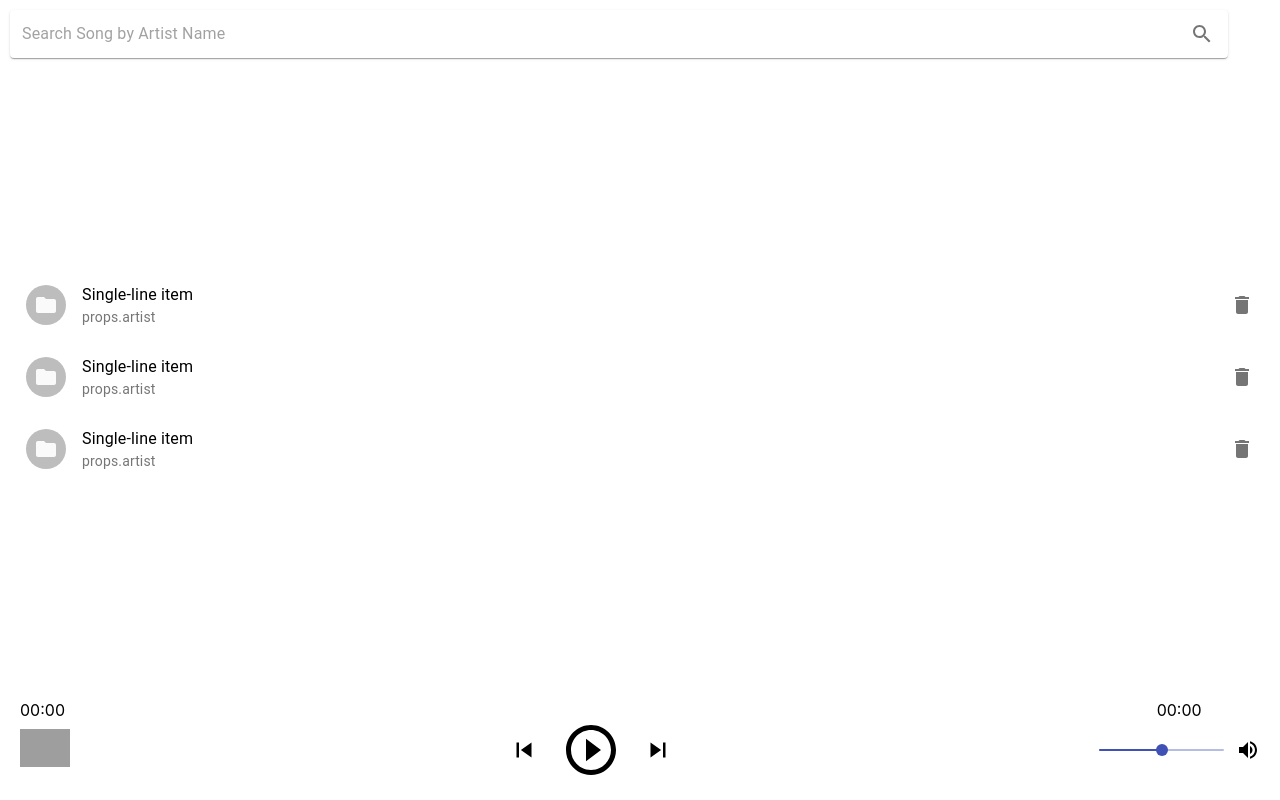
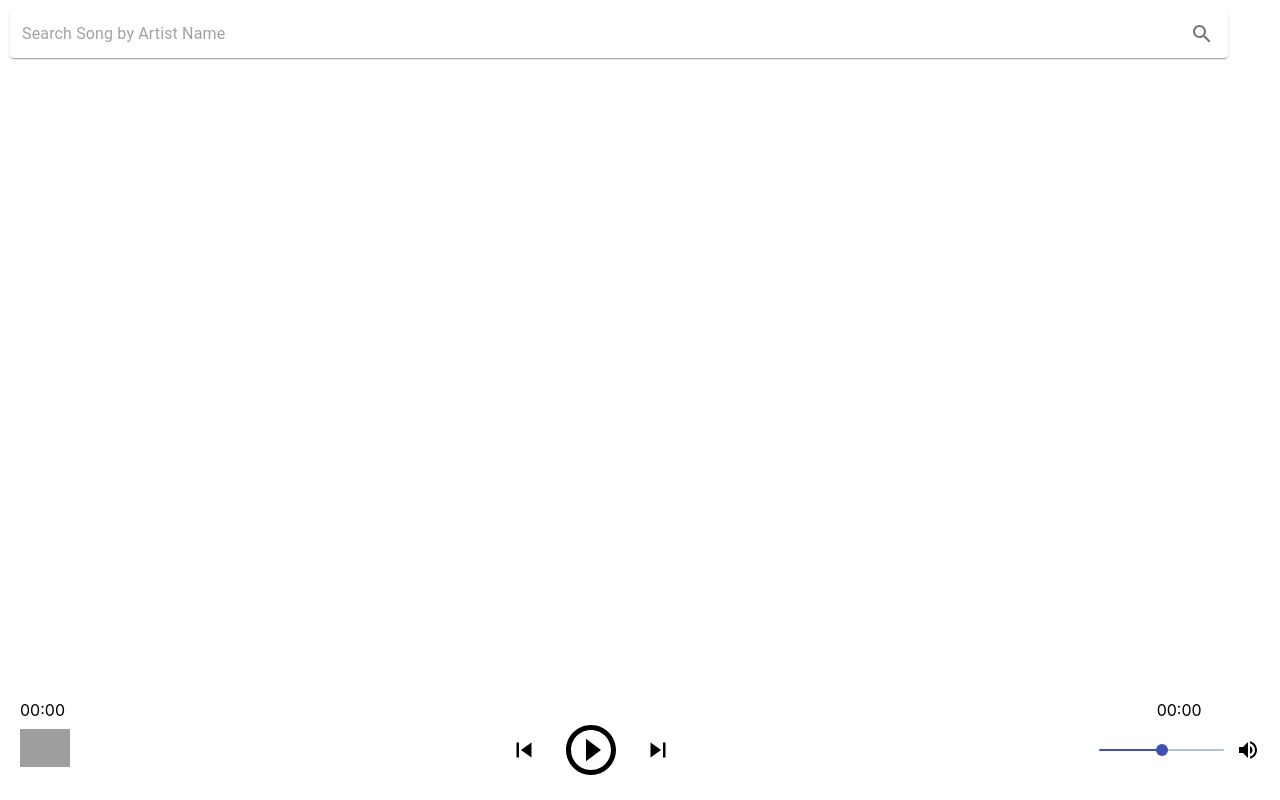
Before and after one commit to hardik7e/Chrome-Music-Extension, a React (Create React App) app: page / in a window 1280 px wide. Built offline with nearby package versions, Linux system fonts and the light colour scheme; grey boxes are pictures that could not be loaded.

Commit message:
Search Result Updated

```diff
--- a/src/App.js
+++ b/src/App.js
@@ -3,14 +3,18 @@ import SearchBar from './Components/SearchBar/SearchBar'
 import { Grid } from '@material-ui/core';
 import Playlist from './Components/Playlist/Playlist'
 import AudioPlayer from './Components/AudioPlayer/AudioPlayer'
+import react, {useState} from 'react'
 
 
 function App() {
+  const data = {
+    musicList:[],
+  };
   return (
     <div style={{minWidth:'500px',minHeight:'500px',flexGrow:'1'}}>
       <Grid container direction="column" style={{padding:'10px',height:'100vh'}} justify="space-between" >
-          <Grid item style={{position:'relative', left:'0px', top:'0px'}}><SearchBar /></Grid>
-          <Grid item style={{position:'relative', left:'0px', top:'3px'}}><Playlist/></Grid>
+          <Grid item style={{position:'relative', left:'0px', top:'0px'}}><SearchBar data={data}/></Grid>
+          <Grid item style={{position:'relative', left:'0px', top:'3px'}}><Playlist data={data}/></Grid>
           <Grid item style={{position:'relative', left:'0px', bottom:'0px'}}><AudioPlayer/></Grid>
       </Grid>
     </div>
--- a/src/Components/Playlist/Playlist.js
+++ b/src/Components/Playlist/Playlist.js
@@ -1,16 +1,11 @@
-
 import { makeStyles } from '@material-ui/core/styles';
 import List from '@material-ui/core/List';
 import ListItem from '@material-ui/core/ListItem';
 import ListItemAvatar from '@material-ui/core/ListItemAvatar';
-import ListItemSecondaryAction from '@material-ui/core/ListItemSecondaryAction';
 import ListItemText from '@material-ui/core/ListItemText';
 import Avatar from '@material-ui/core/Avatar';
-import IconButton from '@material-ui/core/IconButton';
 import FolderIcon from '@material-ui/icons/Folder';
-import DeleteIcon from '@material-ui/icons/Delete';
-import React from 'react'
-
+import React, { useEffect } from 'react'
 
 const useStyles = makeStyles((theme) => ({
     root: {
@@ -25,22 +20,24 @@ const useStyles = makeStyles((theme) => ({
     },
   }));
 
-  function generate(element) {
-    return [0, 1, 2].map((value) =>
-      React.cloneElement(element, {
-        key: value,
-      }),
-    );
-  }
+  // function generate(element) {
+  //   return props.data.musicList.map((value) =>
+  //     React.cloneElement(element, {
+  //       key: value,
+  //     }),
+  //   );
+  // }
 function Playlist(props) {
-
+  useEffect(()=>{
+    return <Playlist/>
+  },[])
     const classes = useStyles();
     const [dense, setDense] = React.useState(false);
-    const [secondary, setSecondary] = React.useState(true);
+    const [secondary, setSecondary] = React.useState(false);
     return (
         <div className={classes.demo}>
             <List dense={dense}>
-              {generate(
+              {/* {generate(
                 <ListItem>
                   <ListItemAvatar>
                     <Avatar>
@@ -49,15 +46,25 @@ function Playlist(props) {
                   </ListItemAvatar>
                   <ListItemText
                     primary="Single-line item"
-                    secondary={secondary ? 'props.artist' : null}
+                    secondary={secondary ? `${props.artist}` : null}
                   />
-                  <ListItemSecondaryAction>
-                    <IconButton edge="end" aria-label="delete">
-                      <DeleteIcon />
-                    </IconButton>
-                  </ListItemSecondaryAction>
                 </ListItem>,
-              )}
+              )} */}
+              {
+                props.data.musicList.map((value)=>(
+                  <ListItem>
+                    <ListItemAvatar>
+                      <Avatar>
+                        <FolderIcon/>
+                      </Avatar>
+                    </ListItemAvatar>
+                    <ListItemText
+                      primary={value.snippet.title}
+                      secondary={secondary ? `${value.snippet.artist}` : null}
+                    />
+                  </ListItem>
+                ))
+              }
             </List>
           </div>
     )
--- a/src/Components/SearchBar/SearchBar.js
+++ b/src/Components/SearchBar/SearchBar.js
@@ -1,10 +1,16 @@
-import React, { useState } from 'react'
+import React, { useEffect, useState } from 'react'
 import { Grid, makeStyles, TextField } from '@material-ui/core'
 import { getMusic } from './../../apis/Search'
 import Paper from '@material-ui/core/Paper';
 import InputBase from '@material-ui/core/InputBase';
 import IconButton from '@material-ui/core/IconButton';
 import SearchIcon from '@material-ui/icons/Search';
+import List from '@material-ui/core/List';
+import ListItem from '@material-ui/core/ListItem';
+import ListItemAvatar from '@material-ui/core/ListItemAvatar';
+import ListItemText from '@material-ui/core/ListItemText';
+import Avatar from '@material-ui/core/Avatar';
+import FolderIcon from '@material-ui/icons/Folder';
 
 const useStyles = makeStyles((theme) => ({
     root: {
@@ -22,44 +28,54 @@ const useStyles = makeStyles((theme) => ({
     }
 }));
 
-function SearchBar() {
+function SearchBar(props) {
     const classes = useStyles();
 
     const [search, setSearch] = useState("")
-    const [videosId, setVideosId] = useState([])
-    const [searchResult, setSearchResult] = useState([])
+    const [isOpen, setisOpen] = useState(false)
+    const [searchResult, setSearchResult] = useState(props.data.musicList)
 
     const handleSubmit = (e) => {
         e.preventDefault();
-        getMusic({ text: search, count: 10, type: 'video' })
+        getMusic({ text: search, count: 8, type: 'video' })
             .then(res => {
-                // console.log(res.data.items);
+
                 const data = res.data.items;
-                setVideosId([]);
-                setSearchResult([]);
+                const arr = []
                 data.forEach(element => {
-                    searchResult.push(element);
+                    arr.push(element);
                 });
-                // console.log(videosId);
+                setSearchResult(arr);
+                setisOpen(true)
                 console.log(searchResult);
             })
             .catch(err => console.log(err))
+    }
 
-        // console.log(searchResult)
-    }
+    const searchResultsMapped = searchResult.map((value) => {
+       return (
+            <ListItem>
+                <ListItemAvatar>
+                    <Avatar>
+                        <img src={value.snippet.thumbnails.default.url} altsrc="" />
+                    </Avatar>
+                </ListItemAvatar>
+                <ListItemText
+                    primary={value.snippet.title}
+                />
+            </ListItem>
+    )})
+
 
         return (
             <Grid container>
-            {/* <form onSubmit={handleSubmit}>
-                <TextField placeholder="Search Song by Artist Name" fullWidth margin="normal" variant="outlined" onInput={e => setSearch(e.target.value)}></TextField>
-                <input type="submit" value="Submit" />
-            </form> */}
                 <Paper component="form" className={classes.root} onSubmit={handleSubmit}>
-                <InputBase className={classes.input} placeholder="Search Song by Artist Name" fullWidth margin="normal" variant="outlined" onInput={e => setSearch(e.target.value)}/>
-                <IconButton  className={classes.iconButton} type="submit" aria-label="search">
+                    <InputBase className={classes.input} placeholder="Search Song by Artist Name" fullWidth margin="normal" variant="outlined" onInput={e => setSearch(e.target.value)} />
+                    <IconButton className={classes.iconButton} type="submit" aria-label="search">
                         <SearchIcon />
                     </IconButton>
                 </Paper>
+                {(isOpen)?<Grid>{searchResultsMapped}</Grid>:''}
             </Grid>
         )
 }
```
Also changed, not shown: 2 other files (tests, documents, lock files or other folders). Lines whose indentation alone changed are shown as unchanged.
